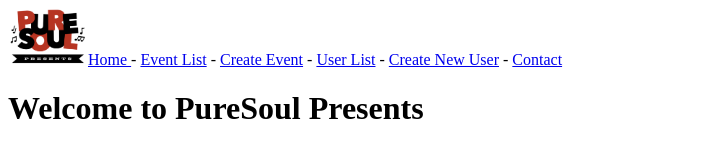
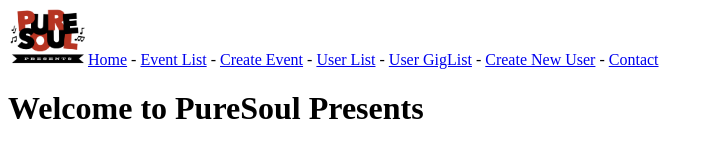
Before and after one commit to elijahsamuels/puresoulpresents-frontend, a React (Create React App) app: page / in a window 1280 px wide. Shown: the top 160 px of the page, without its empty margins (0-714 px from the left). Built offline with nearby package versions, Linux system fonts and the light colour scheme.

Commit message:
added nav link for User Gig List

```diff
--- a/src/components/Nav.js
+++ b/src/components/Nav.js
@@ -1,6 +1,8 @@
 import React from "react";
 import { Link } from "react-router-dom";
 import PureSoulLogo from "../images/puresoulpresents.png";
+
+let user_id = 1
 
 function Nav() {
   return (
@@ -8,13 +10,15 @@ function Nav() {
       <Link to="/">
       <img src={PureSoulLogo} alt="User" width="80" />
        </Link>
-      <Link to="/">Home </Link>
+      <Link to="/">Home</Link>
       {" - "}
       <Link to="/eventlist">Event List</Link>
       {" - "}
       <Link to="/createevent">Create Event</Link>
       {" - "}
       <Link to="/userlist">User List</Link>
+      {" - "}
+      <Link to={`/users/${user_id}/events`}>User GigList</Link>
       {" - "}
       <Link to="/createuser">Create New User</Link>
       {" - "}
```
